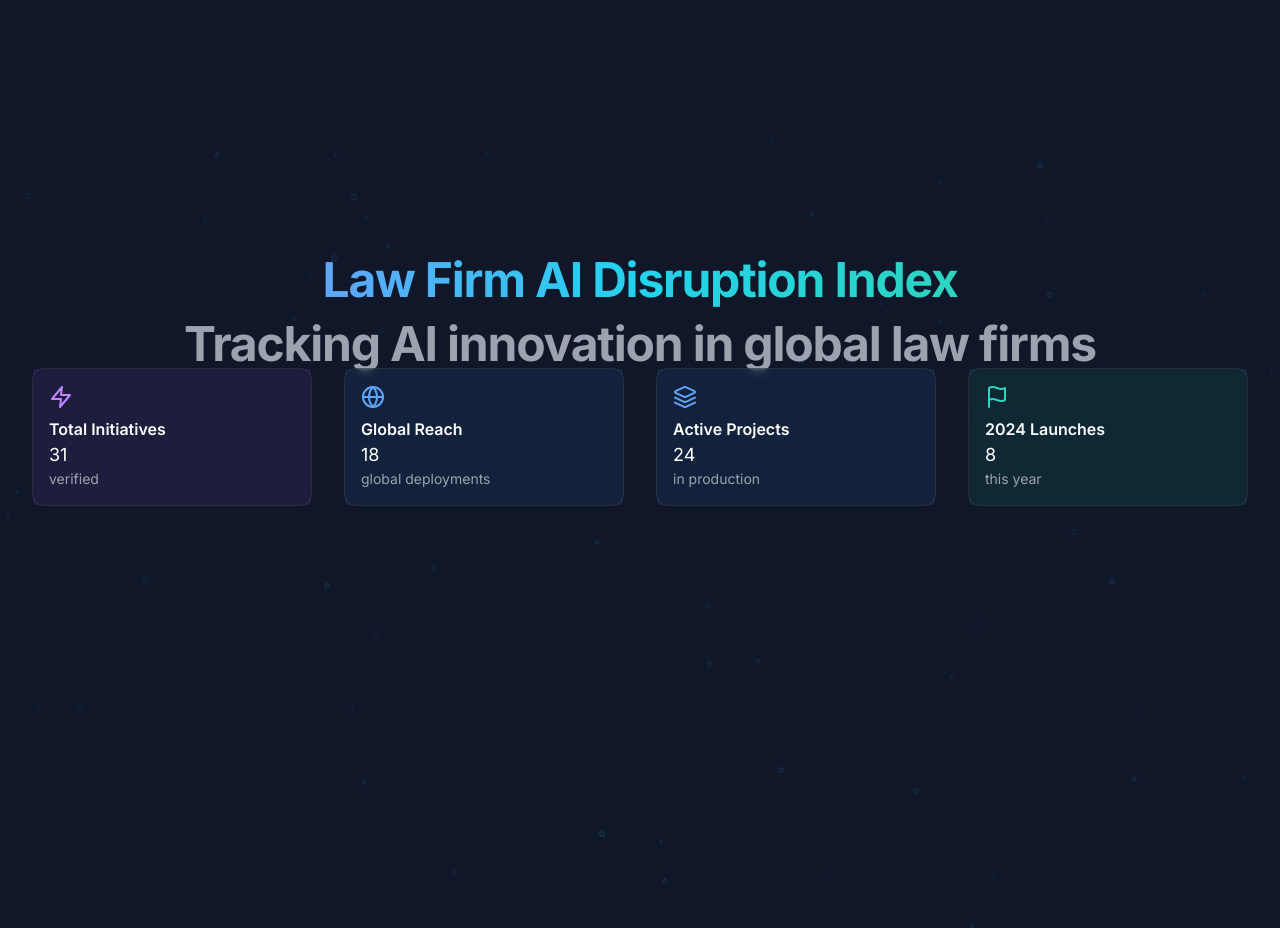
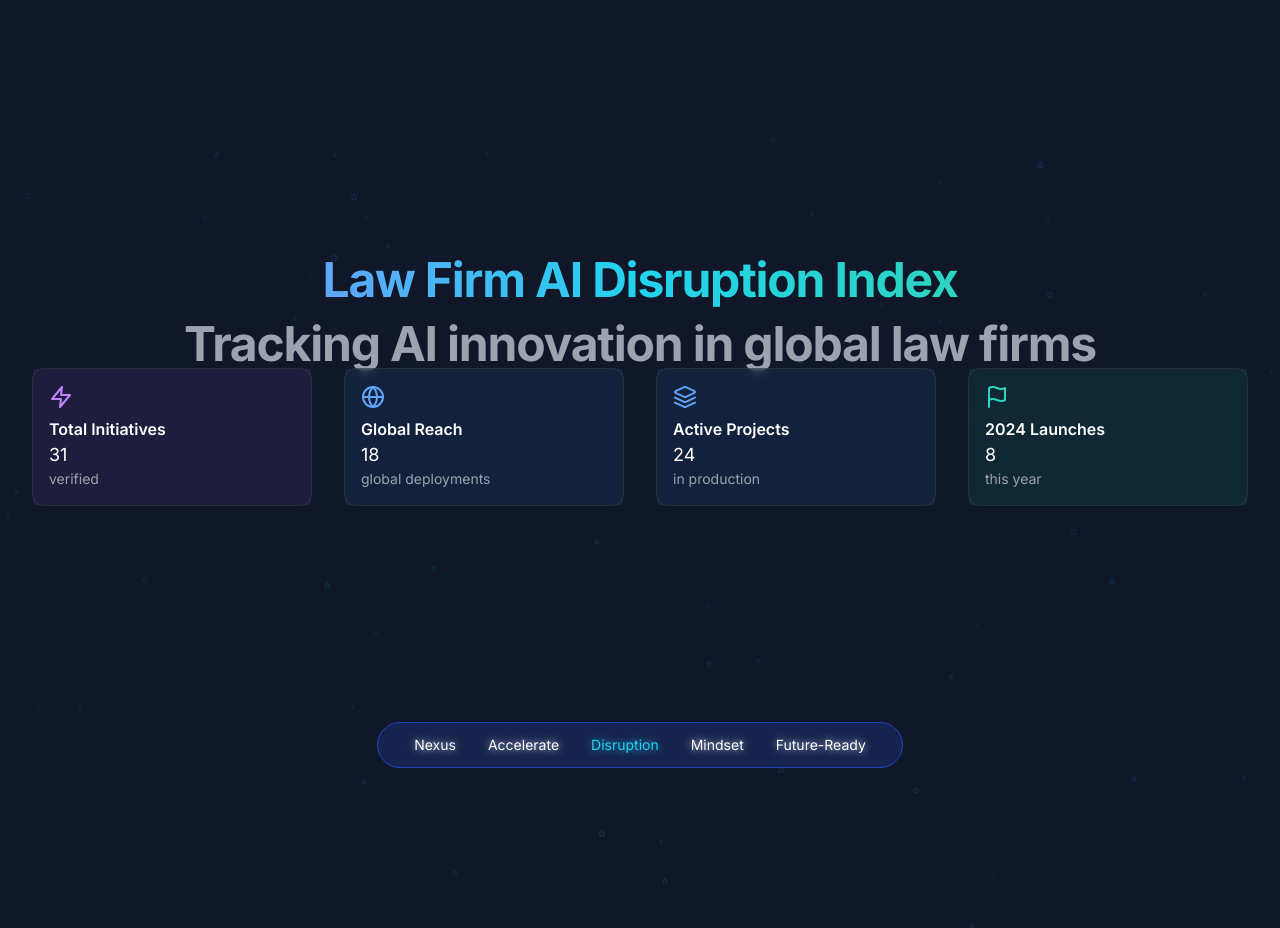
Before and after one commit to TheJohny71/ai-innovation-lab-v2, a Next.js app: page /disruption in a window 1280 px wide. Built offline with nearby package versions, Linux system fonts and the light colour scheme.

Commit message:
Update Header.tsx

```diff
--- a/src/components/shared/Header.tsx
+++ b/src/components/shared/Header.tsx
@@ -1,8 +1,64 @@
 'use client';
 
 import React from 'react';
+import Link from 'next/link';
+import { usePathname } from 'next/navigation';
 import { Container } from './Container';
 
 export function Header() {
-  return null;
+  const pathname = usePathname();
+  const isActive = (path: string) => pathname === path;
+
+  return (
+    <header className="fixed bottom-8 left-0 right-0 z-50">
+      <Container>
+        <nav className="flex justify-center">
+          <div className="px-1 py-1 bg-blue-900/20 rounded-full backdrop-blur-sm border border-blue-800">
+            <div className="flex space-x-8 px-8 py-2">
+              <Link
+                href="/"
+                className={`text-sm transition-colors ${
+                  isActive('/') ? 'text-cyan-400' : 'text-white hover:text-cyan-400'
+                }`}
+              >
+                Nexus
+              </Link>
+              <Link
+                href="/accelerate"
+                className={`text-sm transition-colors ${
+                  isActive('/accelerate') ? 'text-cyan-400' : 'text-white hover:text-cyan-400'
+                }`}
+              >
+                Accelerate
+              </Link>
+              <Link
+                href="/disruption"
+                className={`text-sm transition-colors ${
+                  isActive('/disruption') ? 'text-cyan-400' : 'text-white hover:text-cyan-400'
+                }`}
+              >
+                Disruption
+              </Link>
+              <Link
+                href="/mindset"
+                className={`text-sm transition-colors ${
+                  isActive('/mindset') ? 'text-cyan-400' : 'text-white hover:text-cyan-400'
+                }`}
+              >
+                Mindset
+              </Link>
+              <Link
+                href="/future-ready"
+                className={`text-sm transition-colors ${
+                  isActive('/future-ready') ? 'text-cyan-400' : 'text-white hover:text-cyan-400'
+                }`}
+              >
+                Future-Ready
+              </Link>
+            </div>
+          </div>
+        </nav>
+      </Container>
+    </header>
+  );
 }
```
